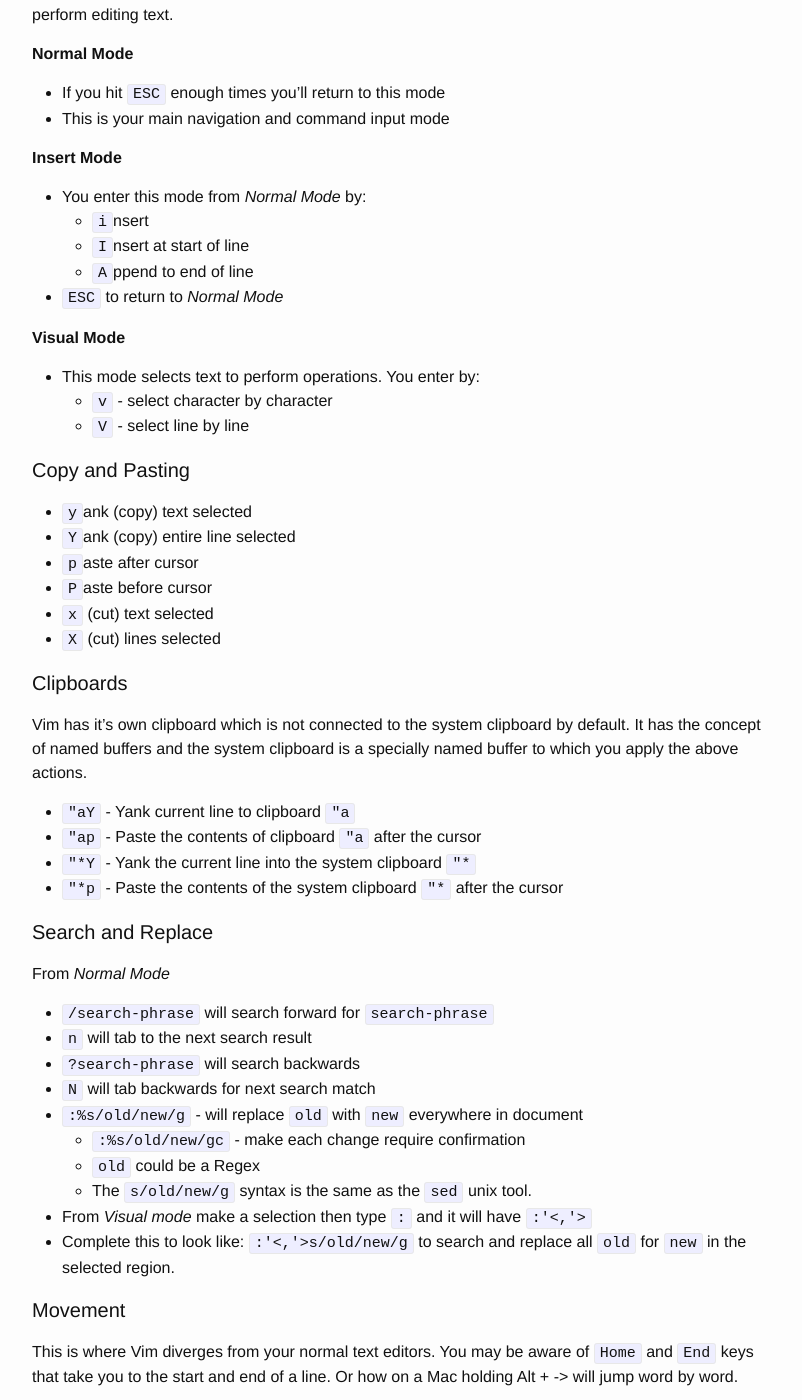
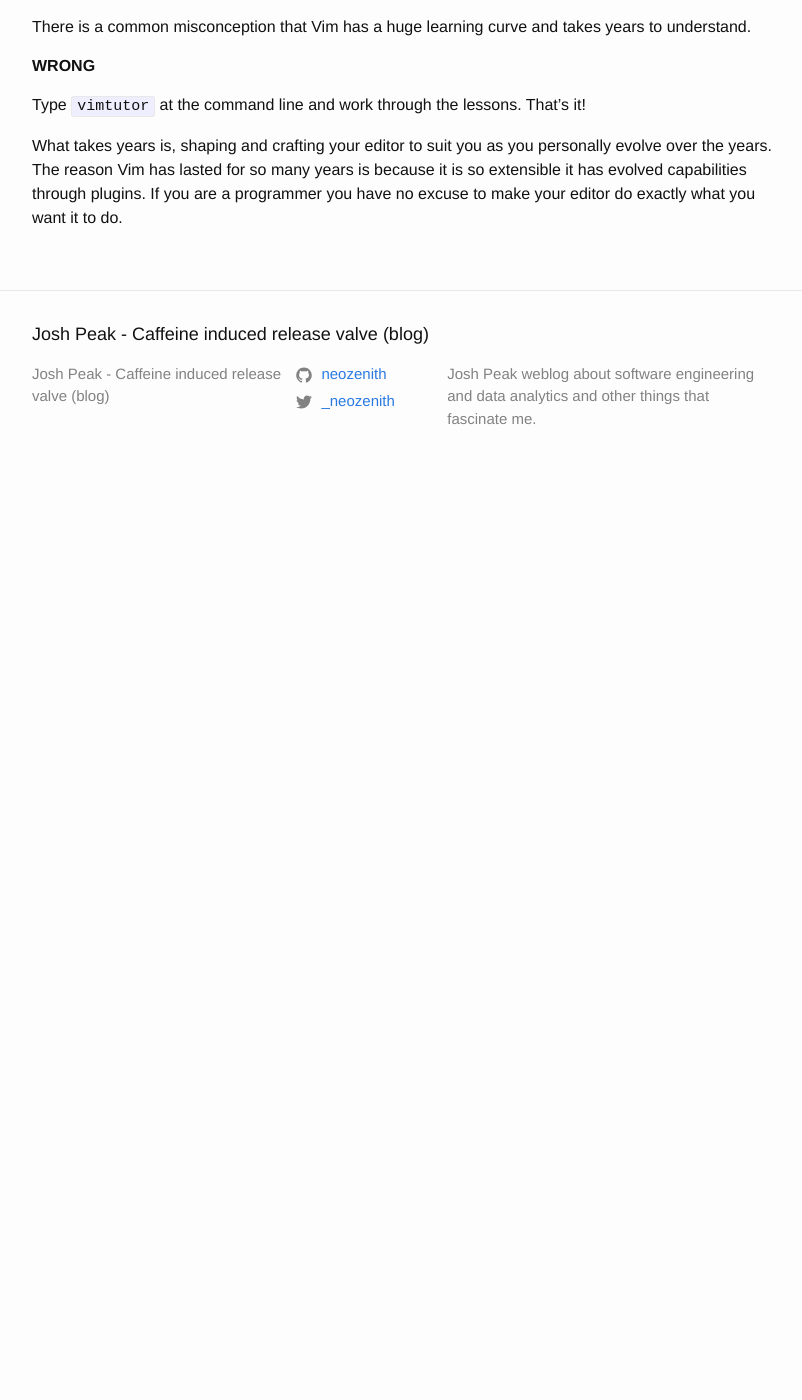
Before and after one commit to neozenith/neozenith.github.io, a Jekyll site: the page built from _posts/2017-06-17-journey-into-vim.md, in a window 1280 px wide and 1400 px high, scrolled down 3341 px. Shown: the whole window, without its empty margins (238-1040 px from the left). Built offline with Jekyll 4.4.1, drawn with Linux system fonts in a browser that asks for light colours; after the commit the page ends 3831 px from its top, so only the background shows below that; some of the changed text lies outside the part shown.

Commit message:
update vim blog

```diff
--- a/Gemfile
+++ b/Gemfile
@@ -14,7 +14,7 @@ gem 'github-pages', versions['github-pages']
 #
 # This will help ensure the proper Jekyll version is running.
 # Happy Jekylling!
-gem "jekyll", "3.4.3"
+# gem "jekyll", "3.6.2"
 
 # This is the default theme for new Jekyll sites. You may change this to anything you like.
 gem "minima", "~> 2.0"
--- a/_posts/2017-06-17-journey-into-vim.md
+++ b/_posts/2017-06-17-journey-into-vim.md
@@ -4,6 +4,19 @@ title:  "Journey Into Vim"
 date:   2017-06-16 12:21:44 +1000
 categories: dev
 ---
+
+<img style="float:right; align: right;" src="{{ site.baseurl }}{% link images/vim-bonsai.svg %}" />
+
+# Introduction
+
+The Vim bonsai logo I have made here is a symbol of my vim journey and my dotfiles.
+It all starts with a seed and then you nurture it and also prune it for your
+own environment and changing conditions.
+
+Each person's Vim journey is different for this reason.
+
+And yes, I created the Vim Bonsai in Vim.
+
 
 # My Configuration
 
@@ -109,91 +122,6 @@ These blogs have been hugely influential and informative in making the switch.
  - Type `:q` to exit
  - Type `:q!` to force exit without saving
 
-### Vim in 5 minute
-
- - [Modal Text editing](#modal-text-editing)
- - [Copy and Pasting](#copy-and-pasting)
- - [Clipboards](#clipboards)
- - [Search and Replace](#search-and-replace)
- - [Movement](#movement)
-
-#### Modal Text editing
-
-Vim has 3 modes which logically scope the types of tasks you perfom text
-editing. This scoping allows shortcuts to have a context and forces you to
-really think about the nature and types of tasks you perform editing text.
-
-**Normal Mode**
- - If you hit `ESC` enough times you'll return to this mode
- - This is your main navigation and command input mode
-
-**Insert Mode**
- - You enter this mode from *Normal Mode* by:
-    - `i`nsert
-    - `I`nsert at start of line
-    - `A`ppend to end of line
- - `ESC` to return to *Normal Mode*
-
-**Visual Mode**
- - This mode selects text to perform operations. You enter by:
-   - `v` - select character by character
-   - `V` - select line by line
-
-#### Copy and Pasting
-
- - `y`ank (copy) text selected
- - `Y`ank (copy) entire line selected
- - `p`aste after cursor
- - `P`aste before cursor
- - `x` (cut) text selected
- - `X` (cut) lines selected
-
-#### Clipboards
-
-Vim has it's own clipboard which is not connected to the system clipboard by
-default. It has the concept of named buffers and the system clipboard is a
-specially named buffer to which you apply the above actions.
-
- - `"aY` - Yank current line to clipboard `"a`
- - `"ap` - Paste the contents of clipboard `"a` after the cursor
- - `"*Y` - Yank the current line into the system clipboard `"*`
- - `"*p` - Paste the contents of the system clipboard `"*` after the cursor
-
-#### Search and Replace
-
-From *Normal Mode*
-
- - `/search-phrase` will search forward for `search-phrase`
- - `n` will tab to the next search result
- - `?search-phrase` will search backwards
- - `N` will tab backwards for next search match
- - `:%s/old/new/g` - will replace `old` with `new` everywhere in document
-   - `:%s/old/new/gc` - make each change require confirmation
-   - `old` could be a Regex
-   - The `s/old/new/g` syntax is the same as the `sed` unix tool.
- - From *Visual mode* make a selection then type `:` and it will have `:'<,'>`
- - Complete this to look like: `:'<,'>s/old/new/g` to search and replace all
-   `old` for `new` in the selected region.
-
-#### Movement
-
-This is where Vim diverges from your normal text editors. You may be aware of
-`Home` and `End` keys that take you to the start and end of a line. Or how on a
-Mac holding Alt + -> will jump word by word.
-
-Vim can jump forward an backward:
- - Character by character (Arrow keys)
- - Word by word (`w` word forward, `b` word backward)
- - Sentence by sentence ( `)` sentence forward, `(` sentence backward)
- - Paragraph by paragraph ( `}` paragraph forward, `{` paragraph backward)
- - Heading or brackets ( `]]` section forward, `[[` section backward)
- - Matching parenthesis, bracket or brace (`%`)
-
-Vim has an understanding of the text structures. See *knowing where you want
-to go* in [Vim Revisited][vim-revisited] for more details.
-
-
-
 ### Vim in 30 minutes
 
 There is a common misconception that Vim has a huge learning curve and takes
@@ -205,4 +133,6 @@ Type `vimtutor` at the command line and work through the lessons. That's it!
 
 What takes years is, shaping and crafting your editor to suit you as you
 personally evolve over the years. The reason Vim has lasted for so many years
-is because it is so extensible it has evolved capabilities through plugins.
+is because it is so extensible it has evolved capabilities through plugins. If
+you are a programmer you have no excuse to make your editor do exactly what you
+want it to do.
```
Also changed, not shown: Gemfile.lock, README.md, images/vim-bonsai.svg (added).
